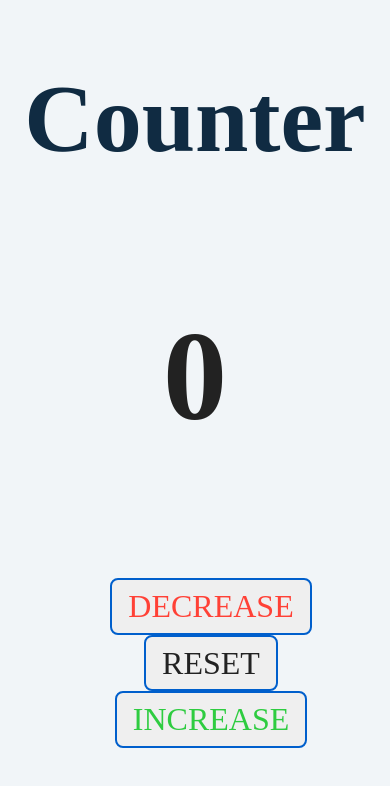
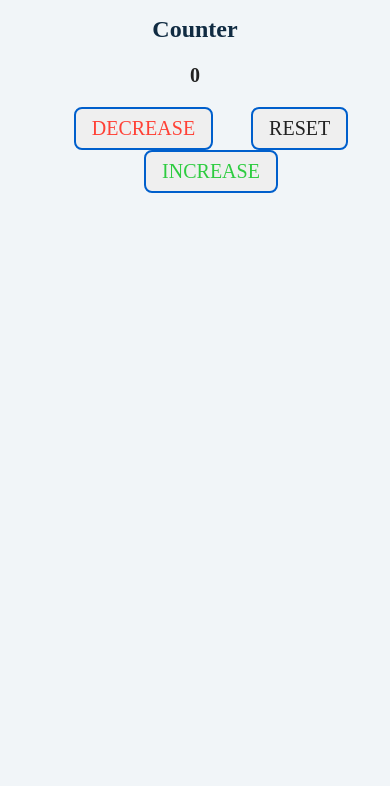
Before and after one commit to JoeTheorium/40-Projects-JS-2-counter, a plain HTML site: page index.html in a window 390 px wide. Drawn offline with Linux system fonts and the light colour scheme.

Commit message:
Update style.css

```diff
--- a/style.css
+++ b/style.css
@@ -68,3 +68,22 @@ button:hover {
 #number.negative {
     color: #ff4136;
 }
+
+/* Media queries */
+@media (max-width: 768px) {
+    main {
+        font-size: 1.5rem;
+    }
+
+    h1 {
+        font-size: 1.5rem;
+    }
+
+    h3 {
+        font-size: 1.25rem;
+    }
+
+    button {
+        font-size: 1.25rem;
+    }
+}
```
